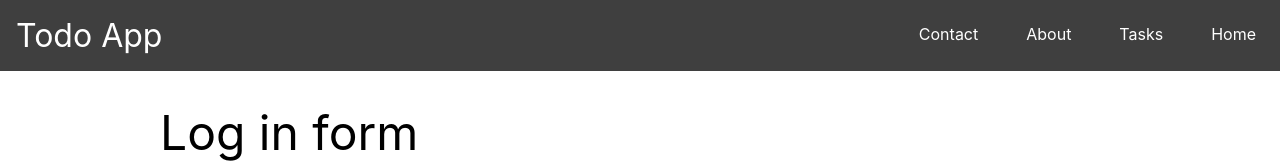
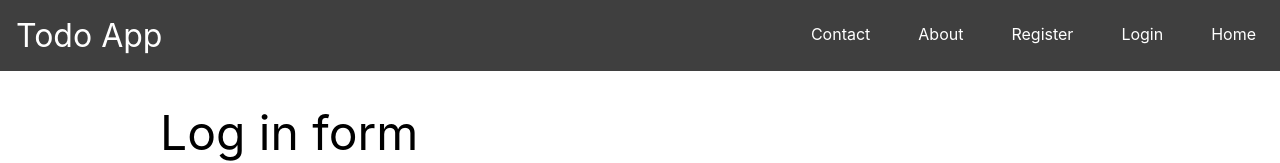
Before and after one commit to desolaser/todo-app, a React (Create React App) app: page /login in a window 1280 px wide. Shown: the top 163 px of the page. Built offline with nearby package versions, Linux system fonts and the light colour scheme.

Commit message:
Add login functionality, retrieving the token from the apollo server

```diff
--- a/src/App.js
+++ b/src/App.js
@@ -23,6 +23,7 @@ function App() {
 
     const setTokens = (data) => {
         localStorage.setItem("tokens", JSON.stringify(data));
+        console.log(data);
         setAuthTokens(data);
     }
 
--- a/src/components/layout/header/Header.js
+++ b/src/components/layout/header/Header.js
@@ -5,7 +5,11 @@ import { useAuth } from '../../../context/auth'
 import styles from './Header.module.scss'
 
 const Header = () => {
-    const isAuthenticated = useAuth()
+    const { authTokens, setAuthTokens } = useAuth()
+
+    const logout = () => {
+        setAuthTokens("")
+    }
 
     return (
         <nav className={styles.header}>
@@ -16,12 +20,17 @@ const Header = () => {
                 <li className={styles.navitem}>
                     <Link className={styles.navlink} to="/">Home</Link>
                 </li>
-                {isAuthenticated &&
-                    <li className={styles.navitem}>
-                        <Link className={styles.navlink} to="/tasks">Tasks</Link>
-                    </li>
+                {authTokens &&
+                    <>
+                        <li className={styles.navitem}>
+                            <Link className={styles.navlink} to="/tasks">Tasks</Link>
+                        </li>
+                        <li className={styles.navitem}>
+                            <div className={styles.navlink} onClick={logout}>Logout</div>
+                        </li>
+                    </>
                 }
-                {!isAuthenticated &&
+                {!authTokens &&
                     <>
                         <li className={styles.navitem}>
                             <Link className={styles.navlink} to="/login">Login</Link>
--- a/src/components/privateRoute/PrivateRoute.js
+++ b/src/components/privateRoute/PrivateRoute.js
@@ -3,12 +3,12 @@ import { Route, Redirect } from 'react-router-dom'
 import { useAuth } from "../../context/auth"
 
 const PrivateRoute = ({ component: Component, ...rest }) => {
-    const isAuthenticated = useAuth();
+    const { authTokens } = useAuth();
 
     return (
         <Route {...rest} render={
-            (props) =>
-                isAuthenticated ? (
+            props =>
+                authTokens ? (
                     <Component {...props} />
                 ) : (
                     <Redirect to="/login" />
--- a/src/pages/login/Login.js
+++ b/src/pages/login/Login.js
@@ -2,14 +2,28 @@ import React, { useState } from 'react'
 import { Link, Redirect } from 'react-router-dom'
 import { useAuth } from '../../context/auth'
 
+import { useMutation } from '@apollo/client'
+import { LOGIN } from '../../utils/Queries'
+
 import Form from '../../components/form'
 
 const Login = () => {
-    const [isLoggedIn, setLoggedIn] = useState(false);
-    const [isError, setIsError] = useState(false);
-    const [email, setEmail] = useState("");
-    const [password, setPassword] = useState("");
-    const { setAuthTokens } = useAuth();
+    const [isLoggedIn, setLoggedIn] = useState(false)
+    const [isError, setIsError] = useState(false)
+    const [email, setEmail] = useState("")
+    const [password, setPassword] = useState("")
+    const { setAuthTokens } = useAuth()
+
+    const [mutation, mutationResults] = useMutation(LOGIN, {
+        onCompleted: (data) => {
+            setAuthTokens(data.login.token)
+            setLoggedIn(true)
+        },
+        onError: (error) => {
+            console.log(error)
+            setIsError(true)
+        }
+    })
 
     if(isLoggedIn) {
         return <Redirect to="/tasks" />
@@ -17,7 +31,18 @@ const Login = () => {
 
     const handleSubmit = e => {
         e.preventDefault()
-        console.log(email, password)
+        mutation({ variables: { email, password }})
+
+        const login = (email, password) => {
+            return mutation({
+                variables: {
+                    email,
+                    password,
+                },
+            });
+        }
+
+        return [login, mutationResults]
     }
 
     const fields = [
--- a/src/pages/register/Register.js
+++ b/src/pages/register/Register.js
@@ -1,34 +1,52 @@
-import React from 'react'
+import React, { useState } from 'react'
+import { Redirect } from 'react-router-dom'
+import { useAuth } from '../../context/auth'
+
 import Form from '../../components/form'
 
 const Register = () => {
+    const [isLoggedIn, setLoggedIn] = useState(false);
+    const [isError, setIsError] = useState(false);
+    const [email, setEmail] = useState("");
+    const [password, setPassword] = useState("");
+    const [repeatPassword, setRepeatPassword] = useState("");
+    const { setAuthTokens } = useAuth();
+
+    if(isLoggedIn) {
+        return <Redirect to="/tasks" />
+    }
+
     const handleSubmit = e => {
         e.preventDefault()
+        if (password !== repeatPassword) return setIsError(true)
     }
 
     const fields = [
         {
             labelName: "Email",
             type: "text",
-            value: "",
-            onChange: () => 1
+            value: email,
+            onChange: e => setEmail(e.target.value)
         },
         {
             labelName: "Password",
             type: "password",
-            value: "",
-            onChange: () => 1
+            value: password,
+            onChange: e => setPassword(e.target.value)
         },
         {
             labelName: "Repeat password",
             type: "password",
-            value: "",
-            onChange: () => 1
+            value: repeatPassword,
+            onChange: e => setRepeatPassword(e.target.value)
         },
     ]
 
     return (
-        <Form title="Register form" handleSubmit={handleSubmit} fields={fields} submitValue="Register" />
+        <div>
+            <Form title="Register form" handleSubmit={handleSubmit} fields={fields} submitValue="Register" />
+            { isError && <div style={{ color: "red" }}>The username or password provided were incorrect!</div> }
+        </div>
     )
 }
 
--- a/src/utils/Queries.js
+++ b/src/utils/Queries.js
@@ -49,3 +49,26 @@ export const DELETE_TODO = gql`
         }
     }
 `
+
+export const REGISTER = gql`
+    mutation register($email: String!, $password: String!) {
+        register(email: $email, password: $password) {
+            id
+            email
+            password
+        }
+    }
+`
+
+export const LOGIN = gql`
+    mutation login($email: String!, $password: String!) {
+        login(email: $email, password: $password) {
+            token
+            user {
+                id
+                email
+                password
+            }
+        }
+    }
+`
```
